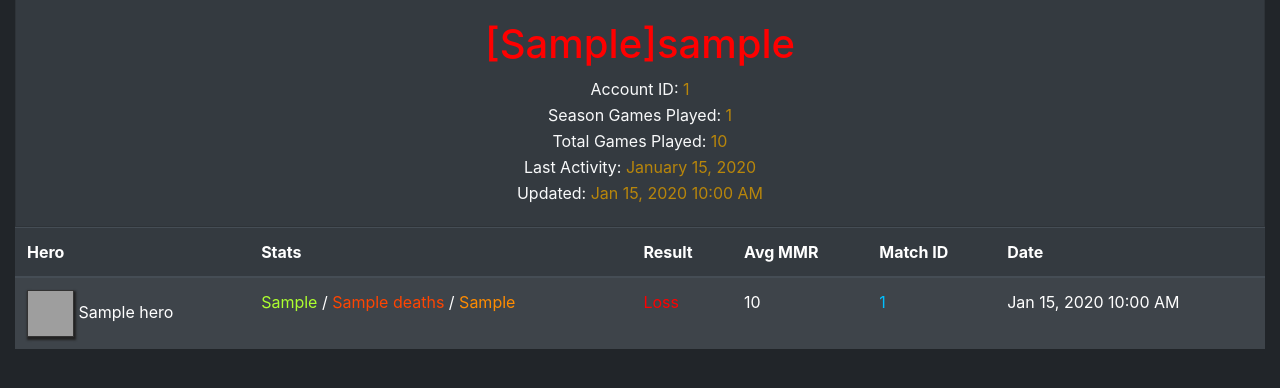
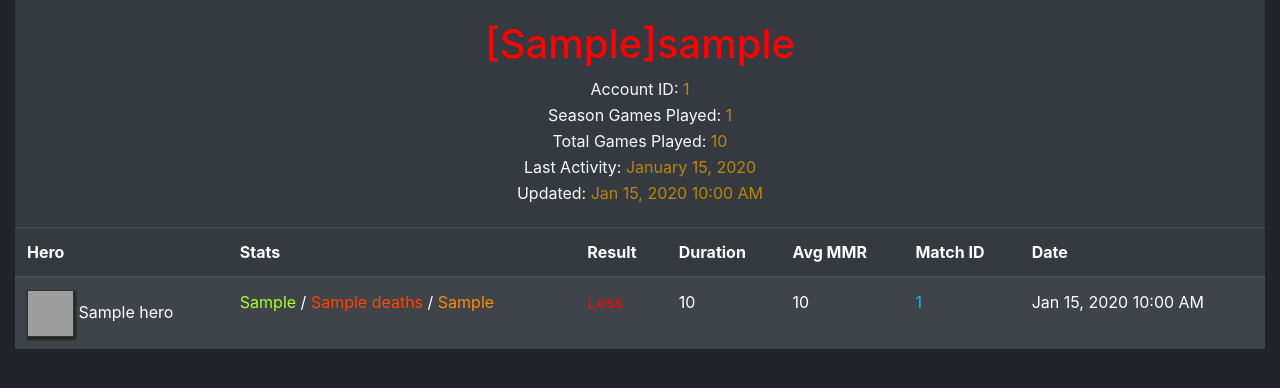
Before and after one commit to mpaden3/honstats, a Django app: template templates/account/account_detail.html in a window 1280 px wide. Shown: the part 147-535 px from the top of the page. Run offline with Django 3.2, Linux system fonts and the light colour scheme; tables that the repository leaves empty hold one stand-in row (values such as "Sample post"); the template is opened without the code that fills it: values that come from a table or form of the project are taken from there, most other values are stand-ins (such as "Sample title", 1, 10 or a date in 2020); data that the repository does not hold is empty; parts of the project's set-up code (start-up, migrations or seed data) failed here and were passed over; some libraries are stand-ins or nearby versions; grey boxes are pictures that could not be loaded.

Commit message:
add match duration

```diff
--- a/templates/account/account_detail.html
+++ b/templates/account/account_detail.html
@@ -34,6 +34,7 @@
             <th scope="col">Hero</th>
             <th scope="col">Stats</th>
             <th scope="col">Result</th>
+            <th scope="col">Duration</th>
             <th scope="col">Avg MMR</th>
             <th scope="col">Match ID</th>
             <th scope="col">Date</th>
@@ -59,6 +60,7 @@
                         <span class="hellbourne">({{ player.mmr_diff }})</span>
                     {% endif %}
                 </td>
+                <td>{{ player.match.duration_format|default_if_none:"-" }}</td>
                 <td>{{ player.match.average_mmr|default_if_none:"-" }}</td>
                 <td><a class="account-link" href="{% url 'match-detail' pk=player.match_id %}">{{ player.match_id }}</a>
                 </td>
```
